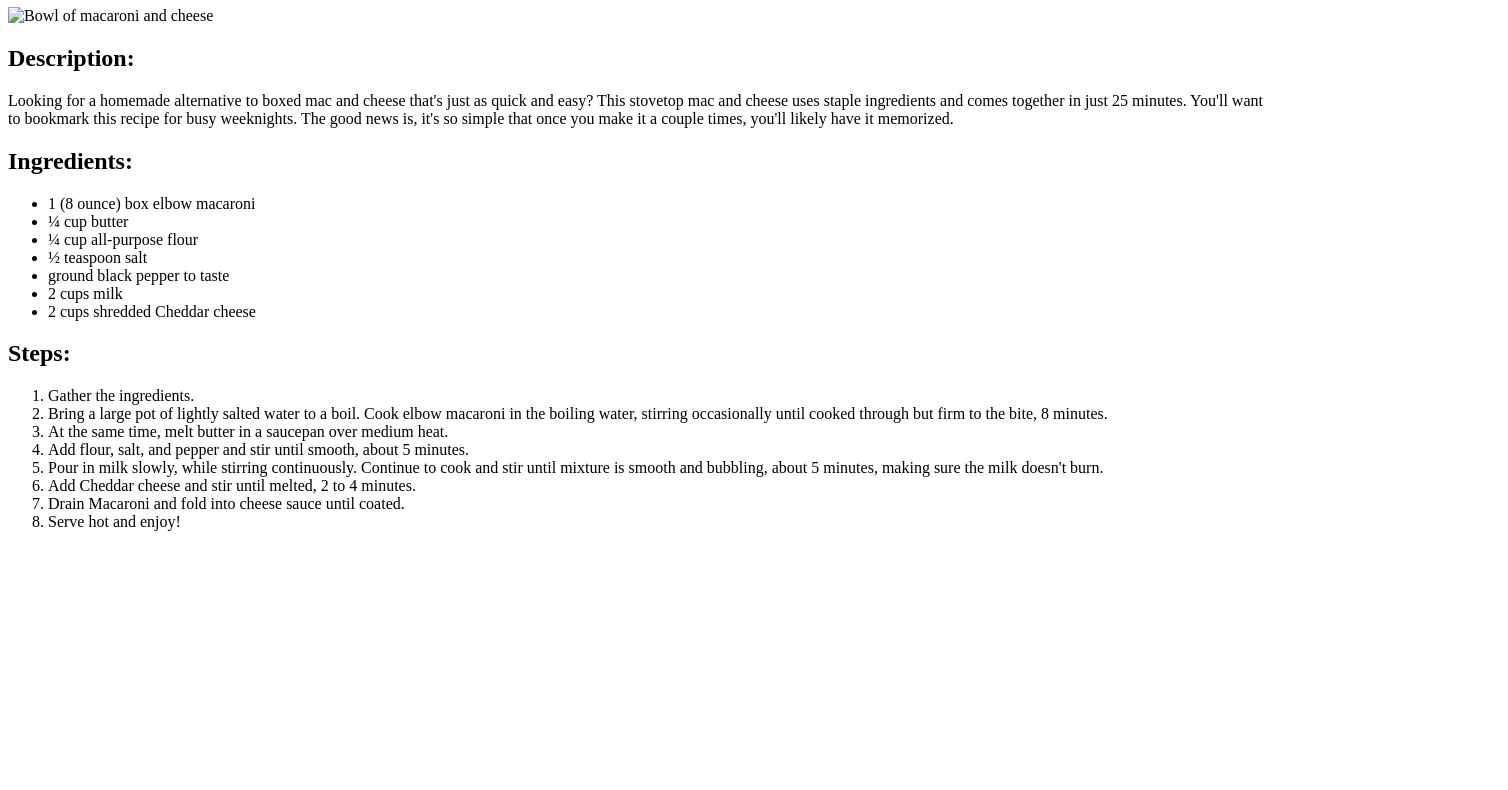
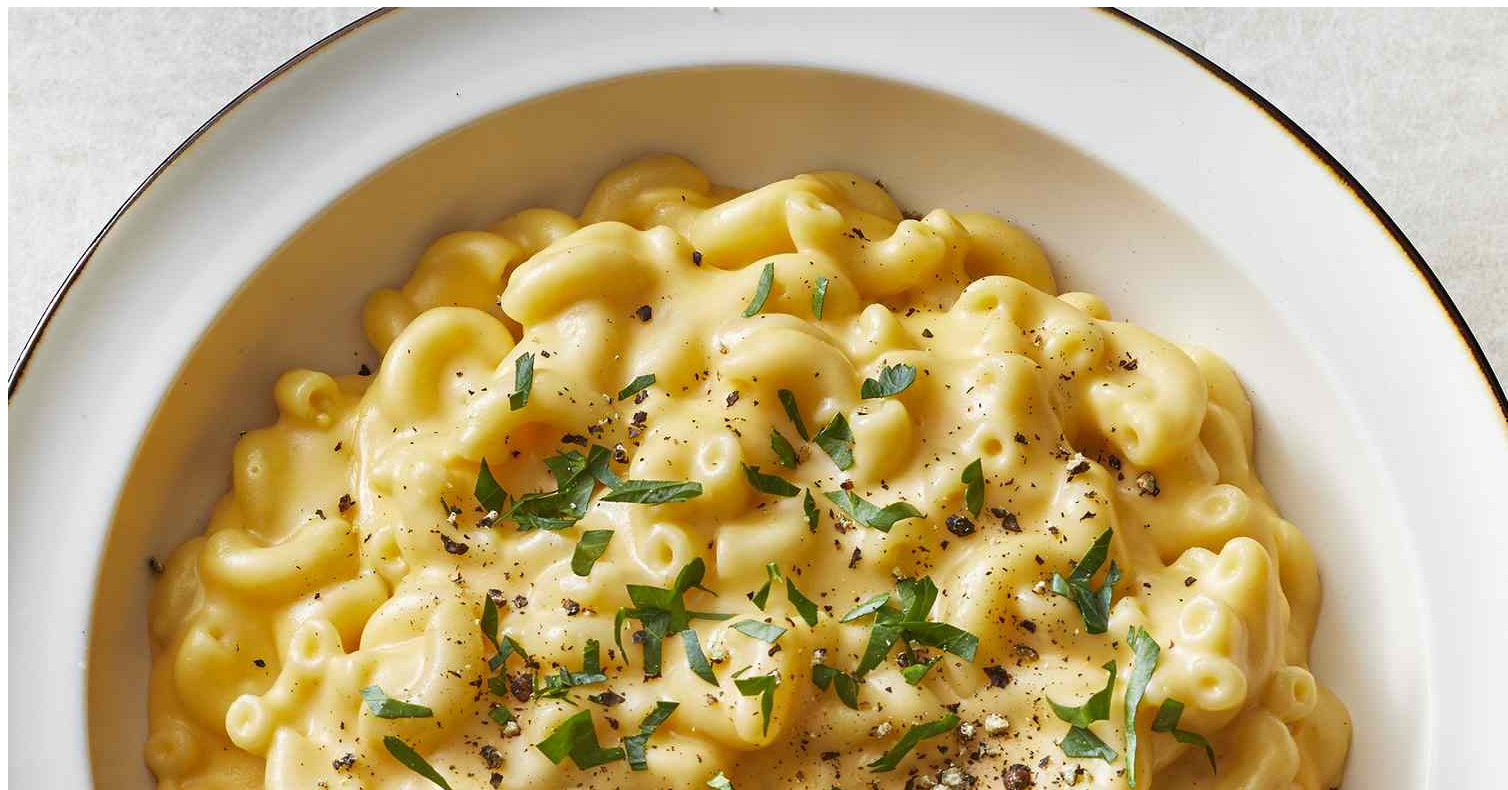
Before and after one commit to notduey/odin-recipes, a plain HTML site: page recipes/macncheese.html in a window 1280 px wide. Shown: the part 73-863 px from the top of the page, 1508 px wide, since content can reach past the window. Before the commit the page ends 800 px from the top, so only its background shows below. Drawn offline with Linux system fonts and the light colour scheme.

Commit message:
fix macncheese img file rewrote the img element in macncheese.html

```diff
--- a/recipes/macncheese.html
+++ b/recipes/macncheese.html
@@ -7,7 +7,7 @@
 
     <body>
         <h1>Simple Macaroni and Cheese</h1>
-            <img src="../img/macncheese.jpg" alt="Bowl of macaroni and cheese">
+            <img src="../imgs/macncheese.jpg" alt="Bowl of macaroni and cheese">
         <h2>Description:</h2>
             <p>Looking for a homemade alternative to boxed mac and cheese that's just as quick and easy? This stovetop mac and cheese uses staple ingredients and comes together in just 25 minutes. You'll want to bookmark this recipe for busy weeknights. The good news is, it's so simple that once you make it a couple times, you'll likely have it memorized.</p>
         <h2>Ingredients:</h2>
```
